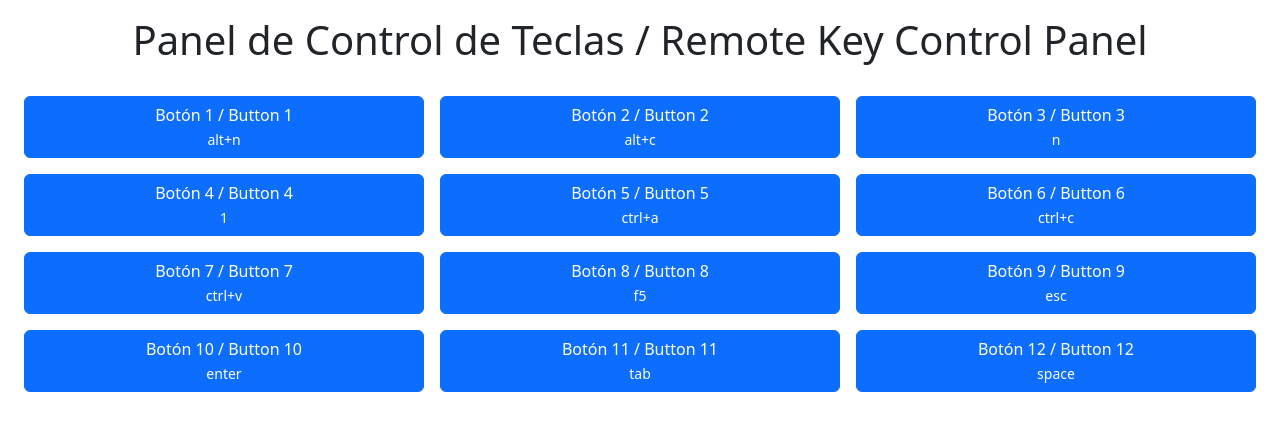
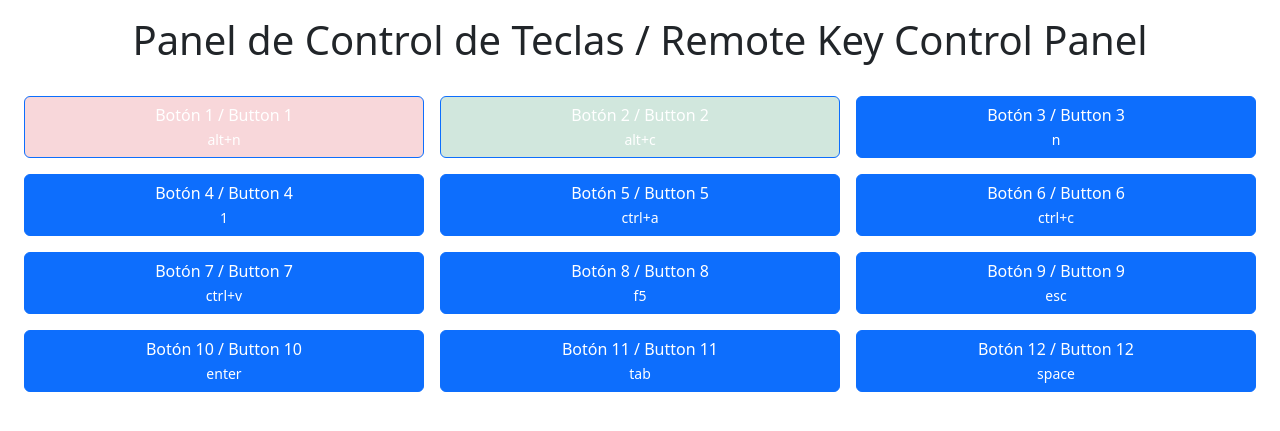
Before and after one commit to GAZKV/remote-key, a Flask app: page / in a window 1280 px wide. Shown: the top 431 px of the page. Run offline with Flask 3, Linux system fonts and the light colour scheme.

Commit message:
Add color option for buttons

```diff
--- a/app/app.py
+++ b/app/app.py
@@ -38,18 +38,18 @@ def send_key_sequence(text: str) -> None:
 # Map each button to its configuration including
 # the key sequence and an optional background image
 buttons = {
-    '1': {'seq': ['alt+n'], 'image': None},
-    '2': {'seq': ['alt+c'], 'image': None},
-    '3': {'seq': ['n'], 'image': None},
-    '4': {'seq': ['1'], 'image': None},
-    '5': {'seq': ['ctrl+a'], 'image': None},
-    '6': {'seq': ['ctrl+c'], 'image': None},
-    '7': {'seq': ['ctrl+v'], 'image': None},
-    '8': {'seq': ['f5'], 'image': None},
-    '9': {'seq': ['esc'], 'image': None},
-    '10': {'seq': ['enter'], 'image': None},
-    '11': {'seq': ['tab'], 'image': None},
-    '12': {'seq': ['space'], 'image': None}
+    '1': {'seq': ['alt+n'], 'image': None, 'color': '#f8d7da'},
+    '2': {'seq': ['alt+c'], 'image': None, 'color': '#d1e7dd'},
+    '3': {'seq': ['n'], 'image': None, 'color': None},
+    '4': {'seq': ['1'], 'image': None, 'color': None},
+    '5': {'seq': ['ctrl+a'], 'image': None, 'color': None},
+    '6': {'seq': ['ctrl+c'], 'image': None, 'color': None},
+    '7': {'seq': ['ctrl+v'], 'image': None, 'color': None},
+    '8': {'seq': ['f5'], 'image': None, 'color': None},
+    '9': {'seq': ['esc'], 'image': None, 'color': None},
+    '10': {'seq': ['enter'], 'image': None, 'color': None},
+    '11': {'seq': ['tab'], 'image': None, 'color': None},
+    '12': {'seq': ['space'], 'image': None, 'color': None}
 }
 
 @app.route('/')
--- a/app/templates/index.html
+++ b/app/templates/index.html
@@ -24,8 +24,8 @@
       <button
         class="btn btn-primary btn-custom"
         onclick="sendPress('{{ id }}')"
-        {% if data.image %}
-          style="background-image: url('{{ data.image }}'); background-size: cover;"
+        {% if data.image or data.color %}
+          style="{% if data.image %}background-image: url('{{ data.image }}'); background-size: cover;{% endif %}{% if data.color %} background-color: {{ data.color }};{% endif %}"
         {% endif %}>
         Botón {{ id }} / Button {{ id }}<br>
         <small>{{ data.seq | join(' + ') }}</small>
```
